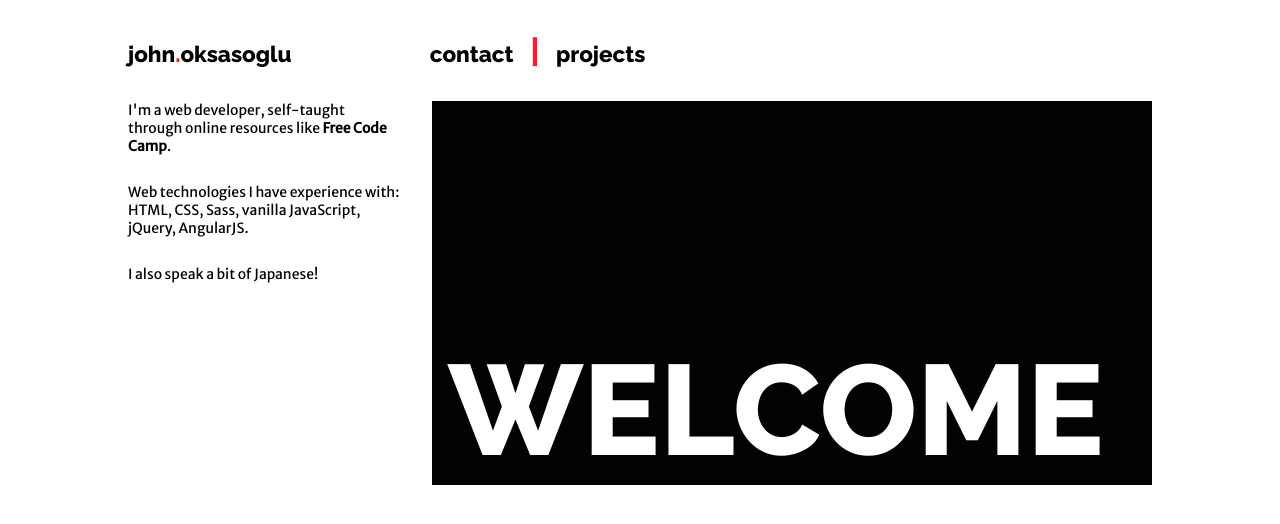
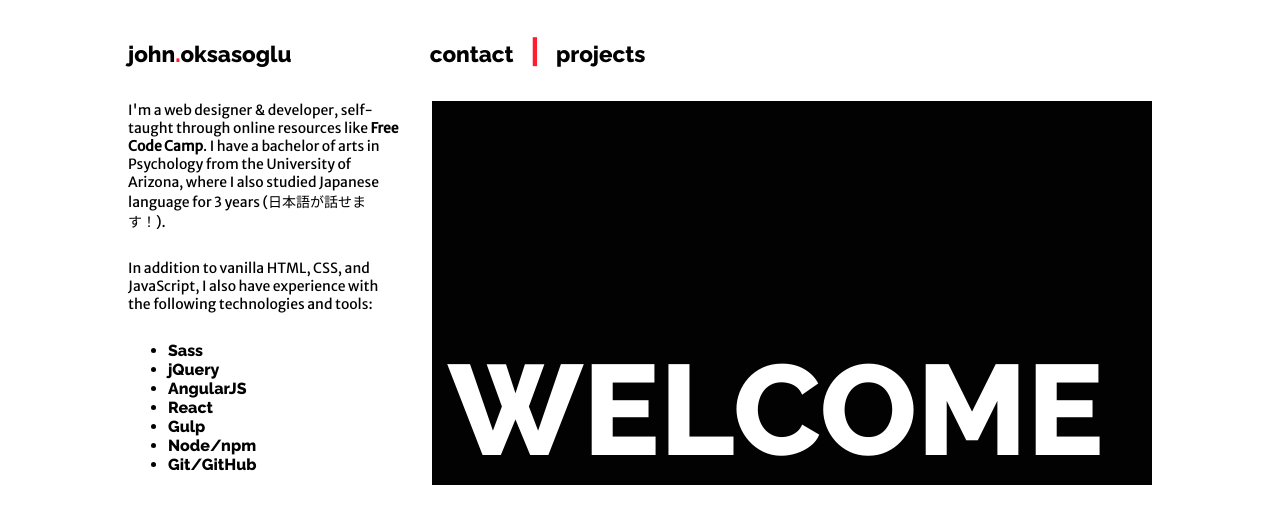
Before and after one commit to oksas/old-oksas.net, a website: page index.html in a window 1280 px wide. Drawn offline with nearby package versions, Linux system fonts and the light colour scheme; some packages are replaced by stand-ins of ours.

Commit message:
Update text and images

```diff
--- a/assets/json/projects.json
+++ b/assets/json/projects.json
@@ -55,7 +55,7 @@
 		"link": "oksas",
 		"title": "oksas.net",
 		"description": [
-			"My own personal portfolio site (which you might have seen once or twice before). Will likely eventually become a static site, but Angular does the trick for now."
+			"My own personal portfolio site (which you may have seen once or twice before). Will likely eventually become a static site, but Angular does the trick for now."
 		],
 		"tools": "HTML, CSS (Sass), and JavaScript (AngularJS)",
 		"url": "http://oksas.net"
--- a/components/home/home.html
+++ b/components/home/home.html
@@ -1,9 +1,18 @@
 <div id="home">
 	<div id="content">
 		<div id="content-inner">
-			<p>I'm a web developer, self-taught through online resources like <a href="http://freecodecamp.com/">Free Code Camp</a>.</p>
-			<p>Web technologies I have experience with: HTML, CSS, Sass, vanilla JavaScript, jQuery, AngularJS.</p>
-			<p>I also speak a bit of Japanese!</p>
+			<p>I'm a web designer & developer, self-taught through online resources like <a href="http://freecodecamp.com/">Free Code Camp</a>. I have a bachelor of arts in Psychology from the University of Arizona, where I also studied Japanese language for 3 years (日本語が話せます！).</p>
+			<p>In addition to vanilla HTML, CSS, and JavaScript, I also have experience with the following technologies and tools:
+				<ul>
+					<li>Sass</li>
+					<li>jQuery</li>
+					<li>AngularJS</li>
+					<li>React</li>
+					<li>Gulp</li>
+					<li>Node/npm</li>
+					<li>Git/GitHub</li>
+				</ul>
+			</p>
 		</div>
 	</div><!--
 	--><div id="banner">
```
Also changed, not shown: assets/img/antoinetteescobar.png (added), assets/img/nikkihall_old.png, assets/img/oksas.png (added), assets/img/patrickceguera.png, assets/img/wikipedia.png.
